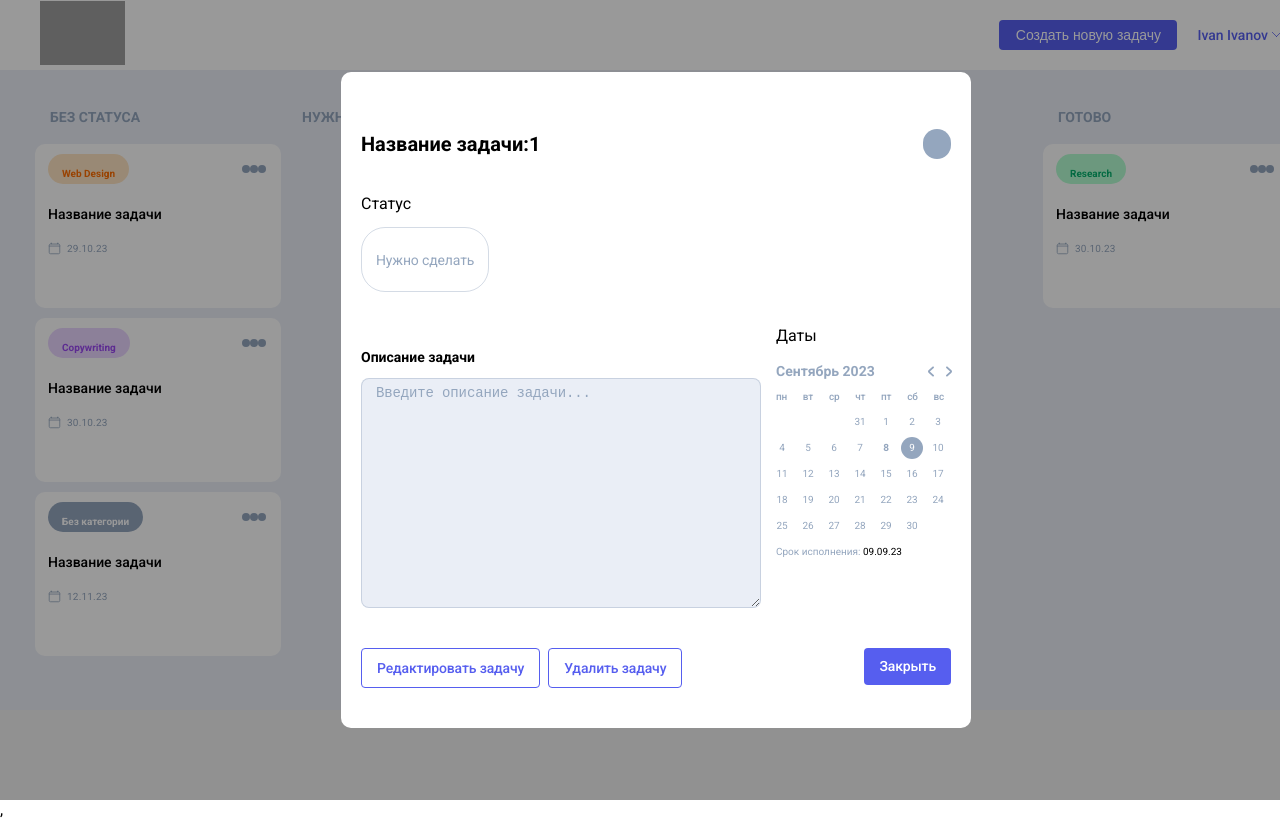
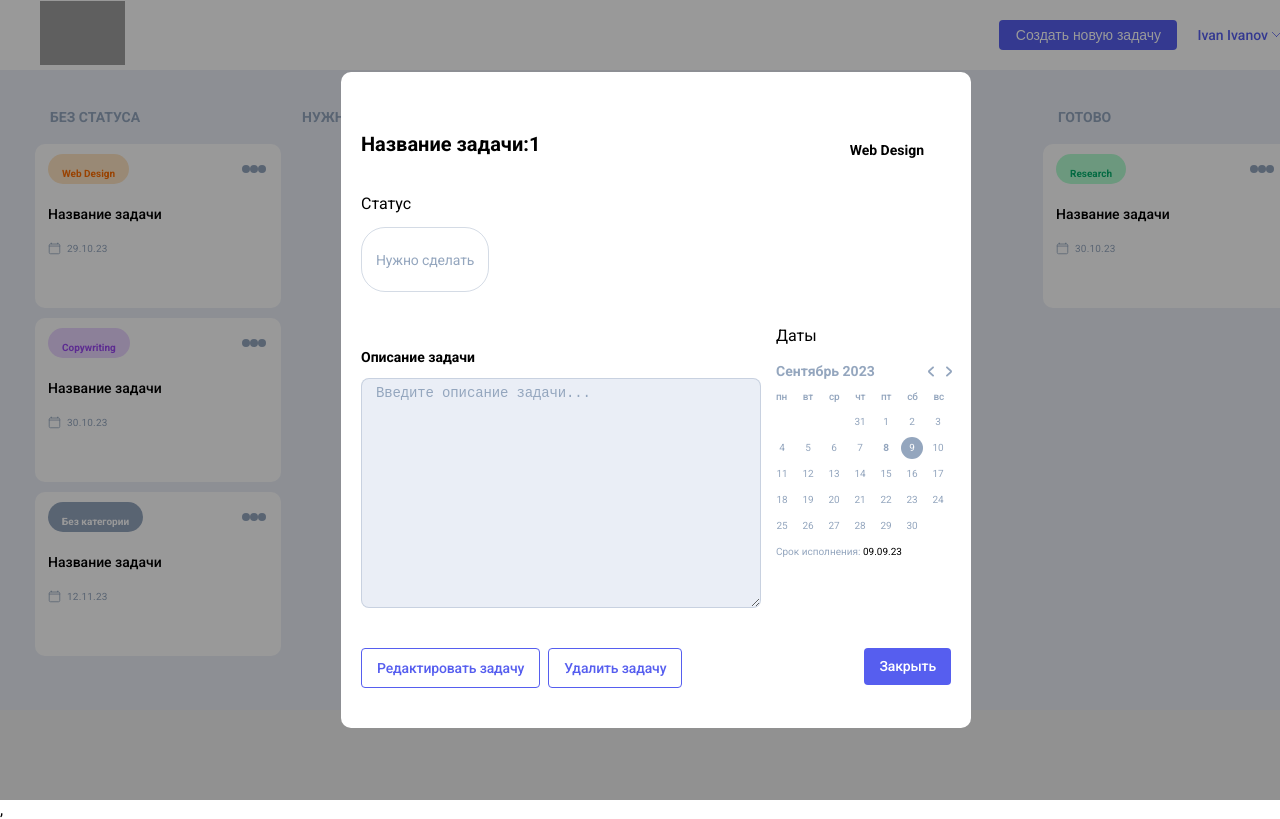
Before and after one commit to annavtropikah/skypro-kanban, a React (Vite) app in the folder vite-project/: page /task/1 in a window 1280 px wide. Shown: the top 819 px of the page. Built offline with nearby package versions, Linux system fonts and the light colour scheme; grey boxes are pictures that could not be loaded.

Commit message:
без cardtheme в popbrowse

```diff
--- a/vite-project/src/components/popups/PopBrowse/PopBrowse.jsx
+++ b/vite-project/src/components/popups/PopBrowse/PopBrowse.jsx
@@ -1,10 +1,9 @@
 import { Link, useParams } from "react-router-dom";
 import { appRoutes } from "../../../lib/appRoutes";
 import * as S from "./PopBrowse.styled"
-import { topicHeader } from "../../../lib/topic";
 
 
-export default function PopBrowse({topic}) {
+export default function PopBrowse() {
   const { id } = useParams();
   return (
     <S.PopBrowse>
@@ -13,9 +12,9 @@ export default function PopBrowse({topic}) {
           <S.PopBrowseContent>
             <S.PopBrowseTopBlock>
               <h3 className="pop-browse__ttl">Название задачи:{id}</h3>
-              <S.CardTheme $themeColor={topicHeader[topic]} >
-                    <S.TopicText>{topic}</S.TopicText>
-                </S.CardTheme>
+              <div className="categories__theme theme-top _orange _active-category">
+                <p className="_orange">Web Design</p>
+              </div>
             </S.PopBrowseTopBlock>
             <div className="pop-browse__status status">
               <p className="status__p">Статус</p>
```
